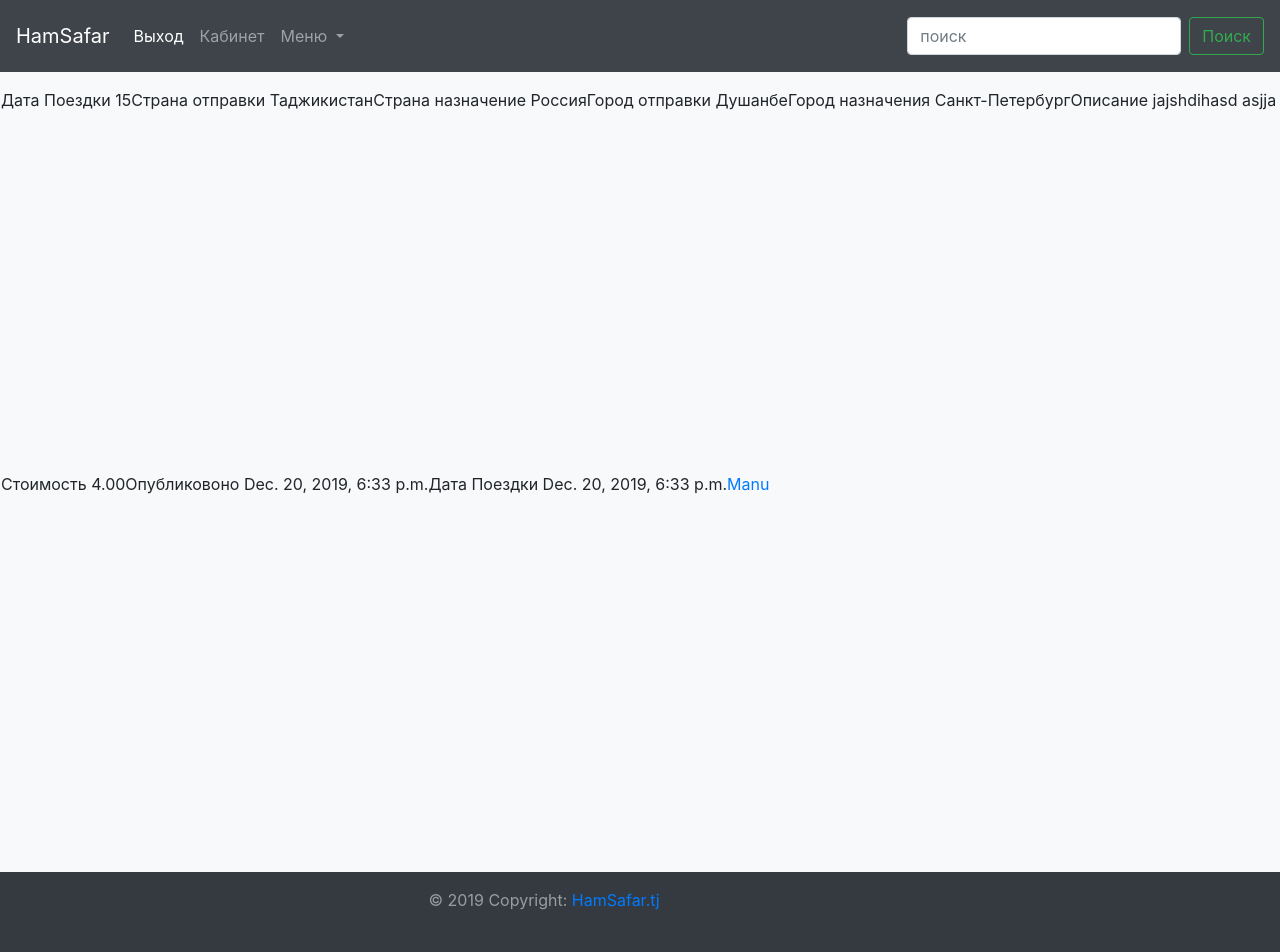
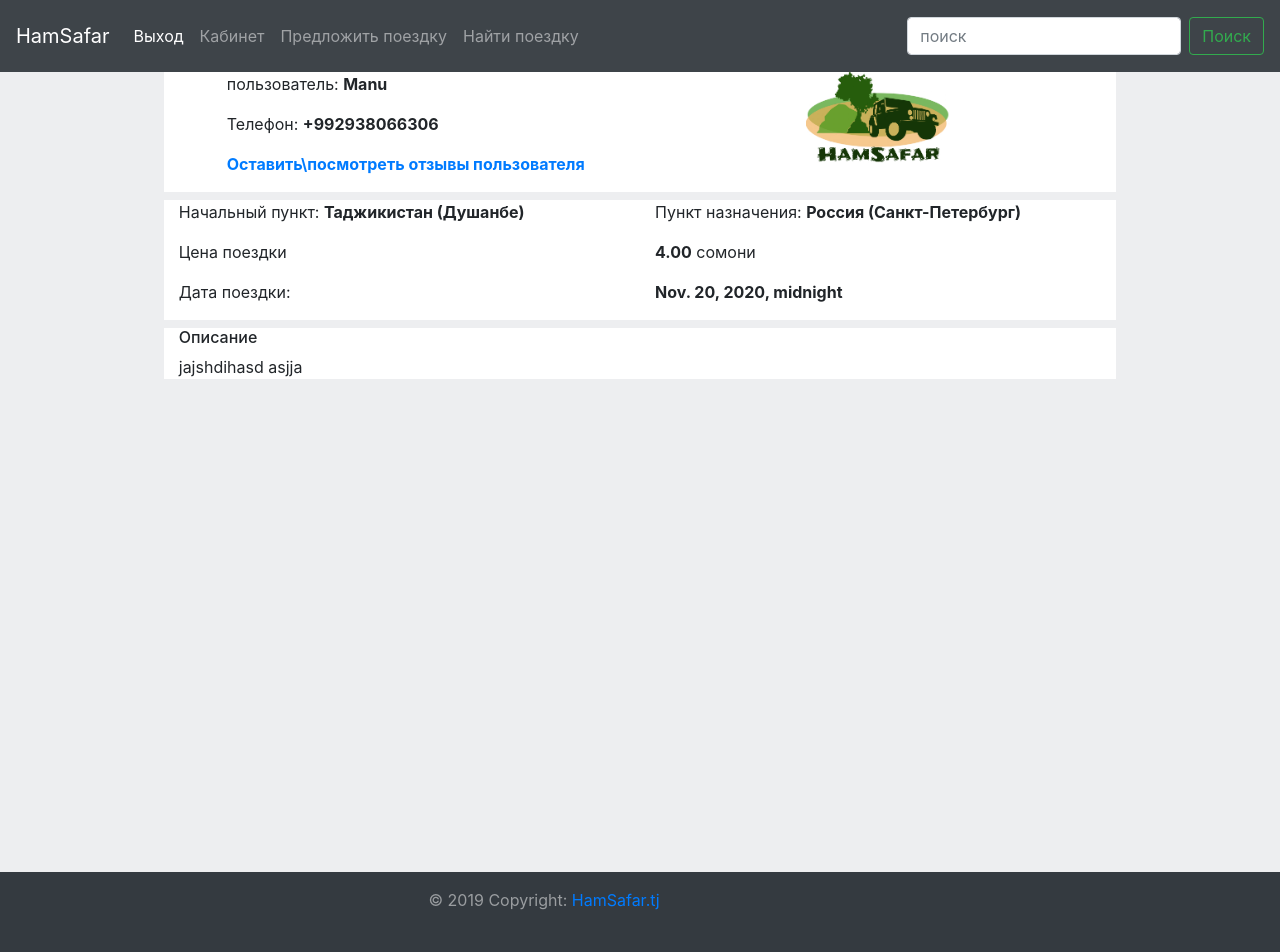
Before and after one commit to JovidYnwa/HamSafar-django, a Django app: page /trip/89/ in a window 1280 px wide. Run offline with Django 3.2, Linux system fonts and the light colour scheme; a user stored in the database is signed in; data comes from the database, SQL or seed files in the repository; both versions use the stored data as it was after the commit; parts of the project's set-up code (start-up, migrations or seed data) failed here and were passed over; some libraries are stand-ins or nearby versions.

Commit message:
refinement of templates

```diff
--- a/src/static/css/style.css
+++ b/src/static/css/style.css
@@ -1,5 +1,5 @@
 .color_for_back{
-  background-color: #F8F9FA;
+  background-color: #EDEEF0;
 }
 .navbar{
   opacity: 0.9;
@@ -96,18 +96,28 @@
 }
 
 .logo{
-  width: 50vh;
-  height: 75vh;
+  height: 30%;
   background-image: url(../img/reg_logo.jpg);
   background-position: center center ;
   background-repeat: no-repeat;
   background-size: cover;
 }
 
-.profile_box{
-  border: 1px solid black;
-}
-
 .profile_comment{
   bottom: 20vh;
 }
+
+/* ------------------------------- Helpers -------------------------------*/
+.profile_box{
+  background-color: white;
+}
+
+.button_href{
+  text-decoration:none;
+  color: inherit;
+}
+
+.bor{
+  border: 1px solid black;
+}
+/*-------------------------------  */
--- a/src/templates/base.html
+++ b/src/templates/base.html
@@ -17,7 +17,7 @@
   <body>
 
 
-    <nav class="navbar fixed-top navbar-expand-lg navbar-dark bg-dark" style= "opacity: 0.95; height: 9vh;">
+    <nav class="navbar fixed-top navbar-expand-lg navbar-dark bg-dark" style= "opacity: 0.95;">
       <a class="navbar-brand" href="{% url 'home' %}">HamSafar</a>
       <button class="navbar-toggler" type="button" data-toggle="collapse" data-target="#navbarSupportedContent" aria-controls="navbarSupportedContent" aria-expanded="false" aria-label="Toggle navigation">
       <span class="navbar-toggler-icon"></span>
@@ -37,14 +37,11 @@
           <a class="nav-link" href="{% url 'account_profile' %}">Кабинет</a>
           </li>
         {% endif %}
-        <li class="nav-item dropdown">
-        <a class="nav-link dropdown-toggle" href="#" id="navbarDropdown" role="button" data-toggle="dropdown" aria-haspopup="true" aria-expanded="false">
-          Меню
-        </a>
-        <div class="dropdown-menu" aria-labelledby="navbarDropdown">
-          <a class="dropdown-item" href="{% url 'trip_add' %}">Предложить поездку</a>
-          <a class="dropdown-item" href="{% url 'list_of_trips' %}">Найти поездку</a>
-        </div>
+        <li class="nav-item">
+          <a class="nav-link" href="{% url 'trip_add' %}">Предложить поездку</a>
+        </li>
+        <li class="nav-item">
+          <a class="nav-link" href="{% url 'list_of_trips' %}">Найти поездку</a>
         </li>
       </ul>
       <form class="form-inline my-2 my-lg-0">
@@ -57,7 +54,7 @@
 
     <section id ="showcase">
 
-      <div class = "bond row p-3 mt-10 color_for_back">
+      <div class = "bond row  mt-10 color_for_back">
 
         {%block content%}
 
--- a/src/trip/models.py
+++ b/src/trip/models.py
@@ -2,7 +2,7 @@ from django.db import models
 from django.contrib.auth.models import User
 from phonenumber_field.modelfields import PhoneNumberField
 from django.urls import reverse
-from .validators import clean_price, clean_settle_date
+from .validators import clean_price, clean_settle_date, clean_comment_text
 from django.db.models.signals import post_save
 from django.dispatch import receiver
 
@@ -71,7 +71,7 @@ class Trips_daily(models.Model):
 class Comment(models.Model):
     profile_owner = models.ForeignKey(Profile, on_delete=models.CASCADE)
     commentator   = models.ForeignKey(User, on_delete=models.CASCADE)
-    comment_text  = models.CharField(max_length = 250, blank=True, verbose_name="Оставьте комментарий")
+    comment_text  = models.CharField(max_length = 250, blank=True, null=False)
     date_posted   = models.DateTimeField(auto_now=True, auto_now_add=False)
 
     def __str__(self):
--- a/src/trip/templates/trip/trip_detail.html
+++ b/src/trip/templates/trip/trip_detail.html
@@ -1,20 +1,69 @@
 {% extends 'base.html' %}
 
 {% block content%}
-        <p>Дата Поездки {{trip.owner.id}}</p>
-        <p>Страна отправки {{trip.from_country}}</p>
-        <p>Страна назначение  {{trip.to_country}}</p>
-        <p>Город отправки {{trip.from_city}}</p>
-        <p>Город назначения {{trip.to_city}}</p>
-        <p>Описание {{trip.description}}</p>
-        <p>Стоимость {{trip.price}}</p>
-        <p>Опубликовоно {{trip.date_posted}}</p>
-        <p>Дата Поездки {{trip.date_posted}}</p>
-        <a href= '{{ owner.get_absolute_url }}'><p> {{owner.user}}</p></a>
+  <div class="container w-75">
 
-        {% if request.user == trip.owner %}
-                <button> <a href='{{trip.get_update_url}}'>Изменить </a></button>
-        {% endif %}
+        <!-- Profile Section -->
+      <div class="container profile_box">
+           <div class="row">
+                <div class="d-flex flex-column col-sm-7">
+
+                        <div class="">
+                                <p class = "px-5">пользователь: <strong>{{owner.user}}</strong></p>
+                             </div>
+
+                        <div class="">
+                                <p class = "px-5">Телефон: <strong>{{owner.user_phone}}</strong></p>
+                        </div>
+                        <div class="">
+                                <a href= '{{ owner.get_absolute_url }}'>
+                                     <p class = "px-5"> <strong>Оставить\посмотреть отзывы пользователя</strong></p>
+                                </a>
+                        </div>
+                </div>
+                        <div class="col-sm-4 position-static">
+                          <div class="d-flex justify-content-center">
+                                <img src="{{owner.user_img.url}}" class="rounded mx-auto d-block w-50" >
+                           </div>
+                        </div>
+            </div>
+        </div>
+        <!-- Trip Info Section -->
+        <div class="container profile_box mt-2">
+           <div class="row">
+
+                <div class="w-100"></div>
+                <div class="col">
+                  <p>Начальный пункт: <strong>{{trip.from_country}} ({{trip.from_city}})</strong></p>
+                </div>
+                <div class="col">
+                  <p>Пункт назначения: <strong>{{trip.to_country}} ({{trip.to_city}})</strong></p>
+                </div>
+                <div class="w-100"></div>
+
+                <div class="col"><p> Цена поездки </p></div>
+                <div class="col"><p> <strong>{{trip.price}}</strong> сомони </p></div>
+
+                <div class="w-100"></div>
+                <div class="col">Дата поездки:</div>
+                <div class="col"><p><strong>{{trip.settle_date}}</strong></p></div>
+           </div>
+        </div>
+
+          <div class="container profile_box mt-2" >
+              <h6>Описание</h6>
+              <p>{{trip.description}}</p>
+          </div>
+
+        <div class="container" >
+                {% if request.user == trip.owner %}
+                <button class = 'btn btn-primary'>
+                        <a class = 'button_href' href='{{trip.get_update_url}}'>Изменить</a>
+                </button>
+                {% endif %}
+        </div>
+  </div>
+
 
 
 
--- a/src/trip/validators.py
+++ b/src/trip/validators.py
@@ -12,3 +12,8 @@ def clean_settle_date(value):
     if datetime.date(value) < today:
         raise ValidationError("Неверная дата")
     return value
+
+def clean_comment_text(value):
+    if value == NULL:
+        raise ValidationError("Поле пусто")
+    return value
--- a/src/trip/views.py
+++ b/src/trip/views.py
@@ -131,7 +131,6 @@ def profile_guest_view(request, id):
             instance.commentator = request.user
             instance.profile_owner = queryset_profile
             instance.save()
-            comment_form()
     context = {
         'owner'   : queryset_profile,
         'comments': queryset_comments,
```
Also changed, not shown: src/templates/account/login.html (+5 -3 lines), src/templates/account/logout.html (+12 -9 lines), src/trip/forms.py (+7 -5 lines), src/trip/templates/trip/index.html (+11 -9 lines), src/trip/templates/trip/profile_for_guests.html (+18 -26 lines), src/trip/templates/trip/trips_list.html (+15 -19 lines), src/db.sqlite3, src/trip/migrations/0003_auto_20191220_1523.py (added), src/trip/migrations/0004_auto_20191220_1532.py (added), src/trip/migrations/0005_auto_20191220_1535.py (added), src/trip/migrations/0006_auto_20191220_1536.py (added), src/trip/migrations/0007_auto_20191220_1537.py (added), src/trip/migrations/0008_auto_20191220_1538.py (added), src/trip/migrations/0009_auto_20191220_1538.py (added).
